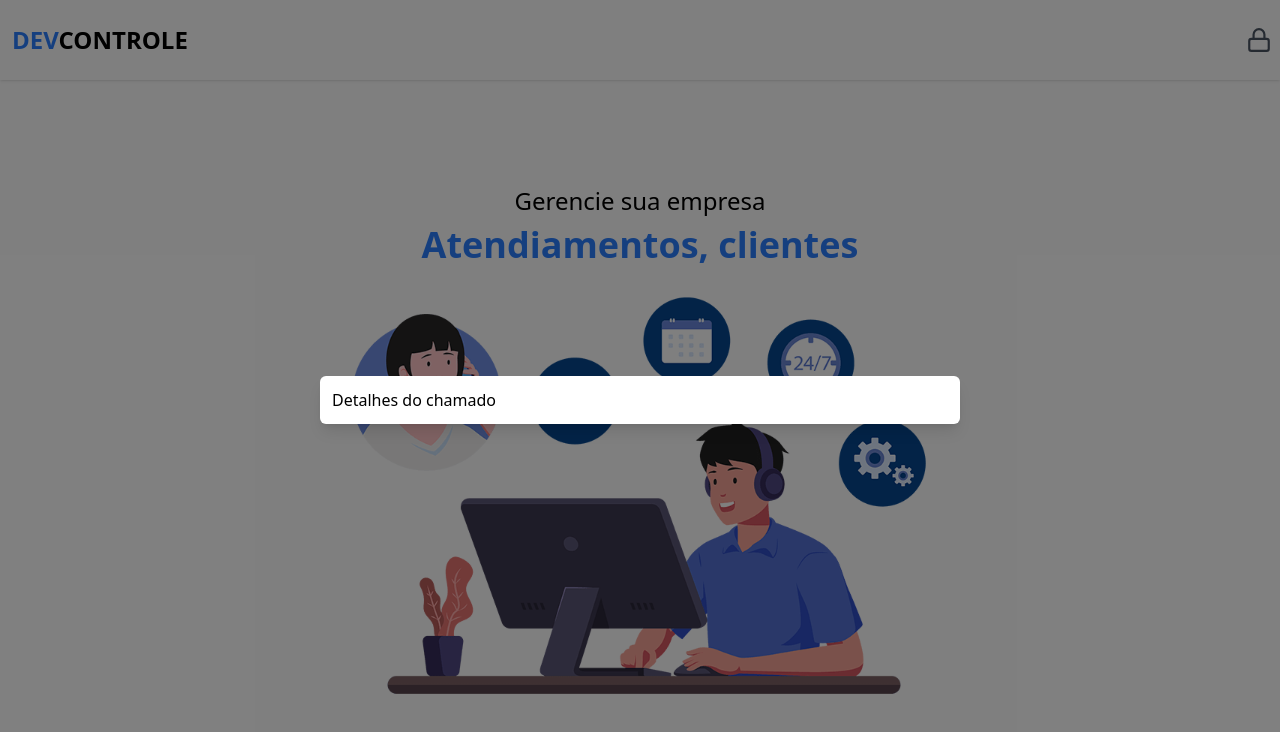
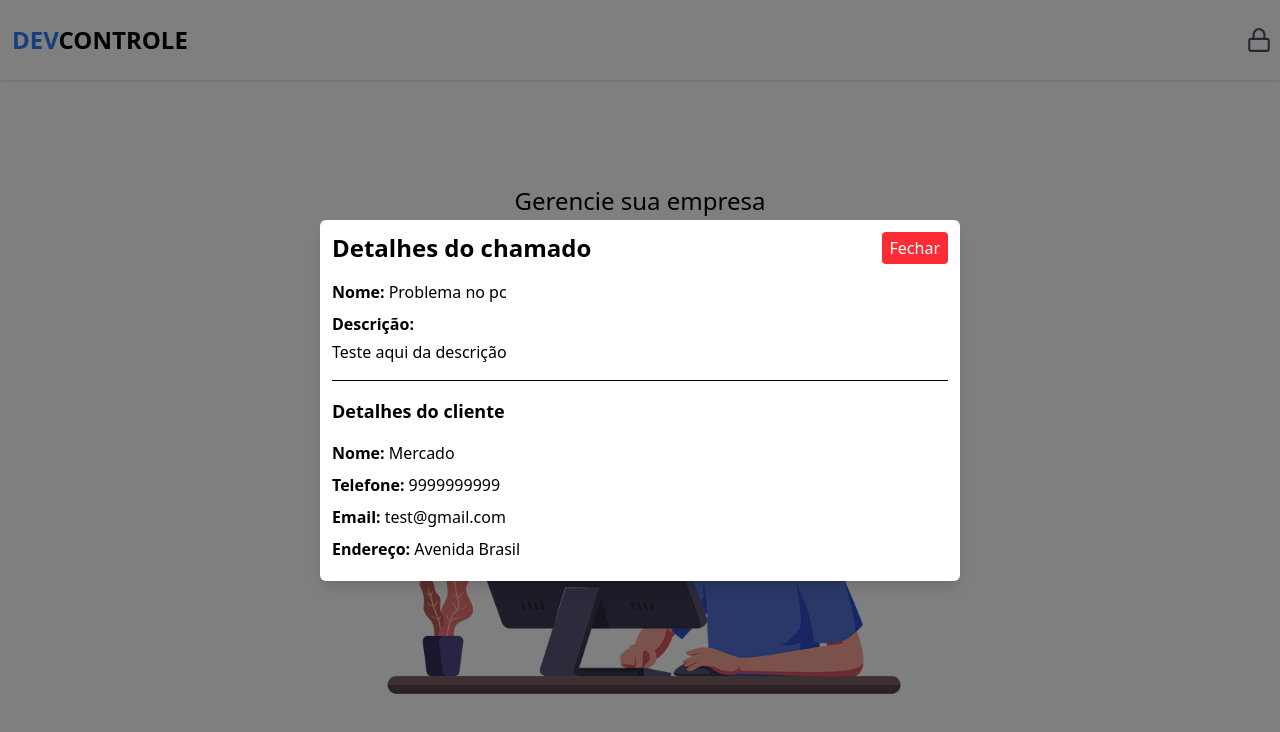
Before and after one commit to rayanrib007/dev-control, a Next.js app: page / in a window 1280 px wide. Shown: the top 732 px of the page. Built offline with nearby package versions, Linux system fonts and the light colour scheme; no server answers.

Commit message:
Partial: Updated layout modal

```diff
--- a/src/components/generals/CModalViewInfos.tsx
+++ b/src/components/generals/CModalViewInfos.tsx
@@ -1,10 +1,65 @@
 "use client";
+import { MouseEvent, useContext, useRef } from "react";
+import { ModalContext } from "@/providers/modal";
+
 export function CModalViewInfos() {
+  const { handleModalVisible } = useContext(ModalContext);
+  const modalRef = useRef<HTMLDivElement | null>(null);
+
+  function handleModalClick(e: MouseEvent<HTMLDivElement>) {
+    if (modalRef.current && !modalRef.current.contains(e.target as Node)) {
+      handleModalVisible();
+    }
+  }
   return (
-    <section className="absolute w-full h-full bg-black/50 flex items-center justify-center">
+    <section
+      className="absolute w-full h-full bg-black/50 flex items-center justify-center"
+      onClick={handleModalClick}
+    >
       <div className="absolute inset-0 flex items-center justify-center">
-        <div className="w-4/5 md:w-1/2 max-w-2xl shadow-lg bg-white rounded-md p-3">
-          Detalhes do chamado
+        <div
+          className="w-4/5 md:w-1/2 max-w-2xl shadow-lg bg-white rounded-md p-3"
+          ref={modalRef}
+        >
+          <div className="flex items-center justify-between mb-4">
+            <h1 className="font-bold text-lg md:text-2xl">
+              Detalhes do chamado
+            </h1>
+            <button
+              className="bg-red-500 p-1 px-2 text-white rounded cursor-pointer"
+              onClick={handleModalVisible}
+            >
+              Fechar
+            </button>
+          </div>
+          <div>
+            <div className="flex flex-wrap gap-1 mb-2">
+              <h2 className="font-bold">Nome:</h2>
+              <p>Problema no pc</p>
+            </div>
+            <div className="flex flex-wrap flex-col gap-1 mb-2">
+              <h2 className="font-bold">Descrição:</h2>
+              <p>Teste aqui da descrição</p>
+            </div>
+            <div className="w-full border-b-[1.5px] my-4"></div>
+            <h1 className="font-bold text-lg mb-4">Detalhes do cliente</h1>
+            <div className="flex flex-wrap gap-1 mb-2">
+              <h2 className="font-bold">Nome:</h2>
+              <p>Mercado</p>
+            </div>
+            <div className="flex flex-wrap gap-1 mb-2">
+              <h2 className="font-bold">Telefone:</h2>
+              <p>9999999999</p>
+            </div>
+            <div className="flex flex-wrap gap-1 mb-2">
+              <h2 className="font-bold">Email:</h2>
+              <p>test@gmail.com</p>
+            </div>
+            <div className="flex flex-wrap gap-1 mb-2">
+              <h2 className="font-bold">Endereço:</h2>
+              <p>Avenida Brasil</p>
+            </div>
+          </div>
         </div>
       </div>
     </section>
--- a/src/providers/modal.tsx
+++ b/src/providers/modal.tsx
@@ -1,21 +1,32 @@
+/* eslint-disable @typescript-eslint/no-unused-vars */
 "use client";
 import { CModalViewInfos } from "@/components/generals/CModalViewInfos";
+import { IClientDataProtocol } from "@/interfaces/IClients";
+import { ITicketDataProtocol } from "@/interfaces/ITickets";
 import { createContext, ReactNode, useState } from "react";
 
 interface ModalContextData {
   visible: boolean;
   handleModalVisible: () => void;
+  ticket: ticketInfos | null;
+}
+
+interface ticketInfos {
+  ticket: ITicketDataProtocol;
+  client: IClientDataProtocol | null;
 }
 
 export const ModalContext = createContext({} as ModalContextData);
 
 export function ModalProvider({ children }: { children: ReactNode }) {
   const [visible, setVisible] = useState(true);
+  const [ticket, setTicket] = useState<ticketInfos | null>(null);
+
   function handleModalVisible() {
     setVisible(!visible);
   }
   return (
-    <ModalContext.Provider value={{ visible, handleModalVisible }}>
+    <ModalContext.Provider value={{ visible, handleModalVisible, ticket }}>
       {visible && <CModalViewInfos />}
       {children}
     </ModalContext.Provider>
```
